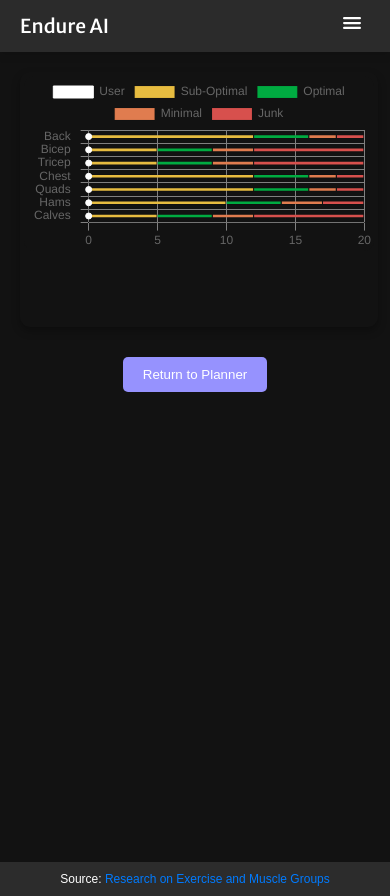
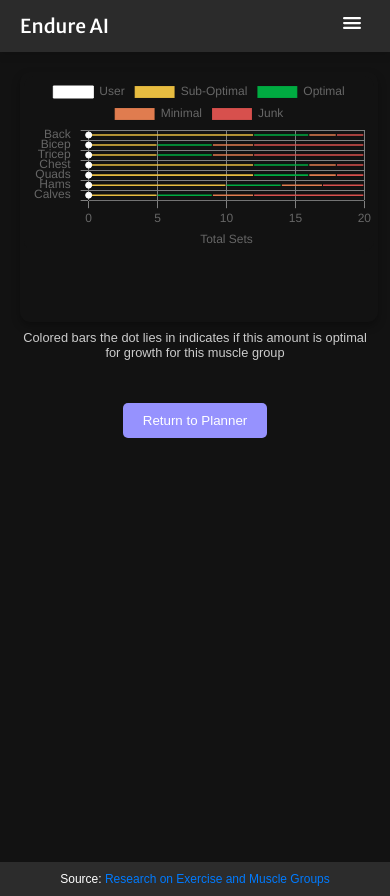
Before and after one commit to Ph1so/FitAnalyzer, a React (Create React App) app: page /analysis in a window 390 px wide. Built offline with nearby package versions, Linux system fonts and the light colour scheme; no server answers.

Commit message:
Added labels to graph

```diff
--- a/src/components/AnalysisPage.css
+++ b/src/components/AnalysisPage.css
@@ -1,4 +1,3 @@
-
 .analysis-page {
   min-height: 100vh; /* Ensure the container takes at least full viewport height */
   display: flex;
@@ -14,7 +13,6 @@
   padding: 10px;
   background-color: rgba(51, 51, 51, 0.8); /* Light grey background for the footer */
   text-align: center; /* Center align the text */
-
 }
 
 .source p {
@@ -30,6 +28,28 @@
 
 .source a:hover {
   text-decoration: underline; /* Underline on hover */
+}
+
+.chartDesc {
+  text-align: center; /* Center-align text */
+  margin-top: 2vmin; /* Space above the description */
+}
+
+/* Responsive Design */
+@media (max-width: 600px) {
+  .source p {
+
+    font-size: 12px; /* Smaller text size for mobile devices */
+  }
+
+  .source a {
+    font-size: 12px; /* Adjust link font size for mobile */
+  }
+
+  .chartDesc {
+    font-size: 0.8rem; /* Smaller font size on mobile devices */
+
+  }
 }
 
 .Planner-Button {
@@ -50,14 +70,3 @@
   /* Optional: to ensure the button is clearly visible */
   padding: 20px 0;
 }
-
-  /* Responsive Design */
-  @media (max-width: 600px) {
-    .source p {
-      font-size: 12px; /* Smaller text size for mobile devices */
-    }
-
-    .source a {
-      font-size: 12px; /* Adjust link font size for mobile */
-    }
-  }
--- a/src/components/AnalysisPage.js
+++ b/src/components/AnalysisPage.js
@@ -17,6 +17,9 @@ const AnalysisPage = () => {
     <div className="analysis-page">
       <div className="content">
         <BarChart />
+        <p className = "chartDesc">
+        Colored bars the dot lies in indicates if this amount is optimal for growth for this muscle group
+      </p>
         <div className="Planner-Button-Container">
         <button
           className="Planner-Button"
--- a/src/components/BarChart.css
+++ b/src/components/BarChart.css
@@ -20,6 +20,26 @@
   border-radius: 10px;
 }
 
+.chart-description {
+  text-align: center; /* Center-align the description */
+  margin-top: 2vmin;
+}
+
+.warning-message {
+  display: flex;
+  flex-direction: column; /* Stack warnings vertically */
+  gap: 10px; /* Space between lines of warnings */
+  opacity: 0; /* Initially hidden */
+  transition: opacity 1s ease-in-out; /* Smooth transition */
+  font-size: 1rem; /* Default font size */
+  text-align: center; /* Center-align text */
+}
+
+/* Show warning message after 1 second */
+.bar-chart-container.loaded .warning-message {
+  opacity: 1; /* Make visible */
+}
+
 @media (max-width: 768px) {
   .bar-chart-container {
     max-width: 90vw; /* Adjust max-width for tablets */
@@ -31,18 +51,8 @@
     max-width: 100vw; /* Adjust max-width for mobile devices */
     padding: 1vmin;
   }
+
+  .warning-message {
+    font-size: 0.8rem; /* Smaller font size on mobile devices */
+  }
 }
-
-/* Hide warning message initially */
-.warning-message {
-  display: flex;
-  flex-direction: column; /* Stack warnings vertically */
-  gap: 10px; /* Space between lines of warnings */
-  opacity: 0; /* Initially hidden */
-  transition: opacity 1s ease-in-out; /* Smooth transition */
-}
-
-/* Show warning message after 1 second */
-.bar-chart-container.loaded .warning-message {
-  opacity: 1; /* Make visible */
-}
--- a/src/components/BarChart.js
+++ b/src/components/BarChart.js
@@ -266,6 +266,10 @@ const BarChart = () => {
               grid: {
                 color: '#808080',
               },
+              title: {
+                display: true,
+                text: 'Total Sets',
+              },
             },
             y: {
               beginAtZero: true,
@@ -274,9 +278,7 @@ const BarChart = () => {
               },
               stacked: true,
               ticks: {
-                // Increase the padding to avoid overlapping
                 padding: 10,
-                // Show every label
                 autoSkip: false,
               },
             },
@@ -293,15 +295,18 @@ const BarChart = () => {
           },
         }}
       />
+      <div className="chart-description">
+      </div>
       <div className="warning-container">
         <p className="warning-message">
-          {warnings.considerMore && `Consider more: ${warnings.considerMore}`}
+          {warnings.considerMore && `Consider more sets for ${warnings.considerMore}`}
         </p>
         <p className="warning-message">
-          {warnings.considerLess && `Consider less: ${warnings.considerLess}`}
+          {warnings.considerLess && `Consider less sets for ${warnings.considerLess}`}
         </p>
       </div>
     </div>
+
   );
 };
 
```
Lines whose indentation alone changed are shown as unchanged.
